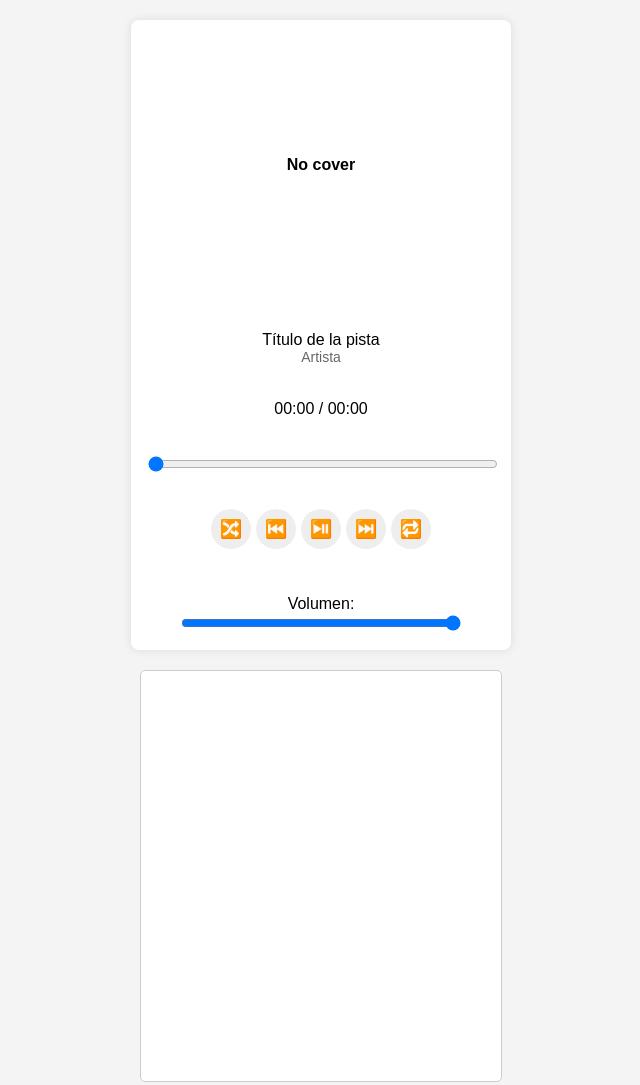
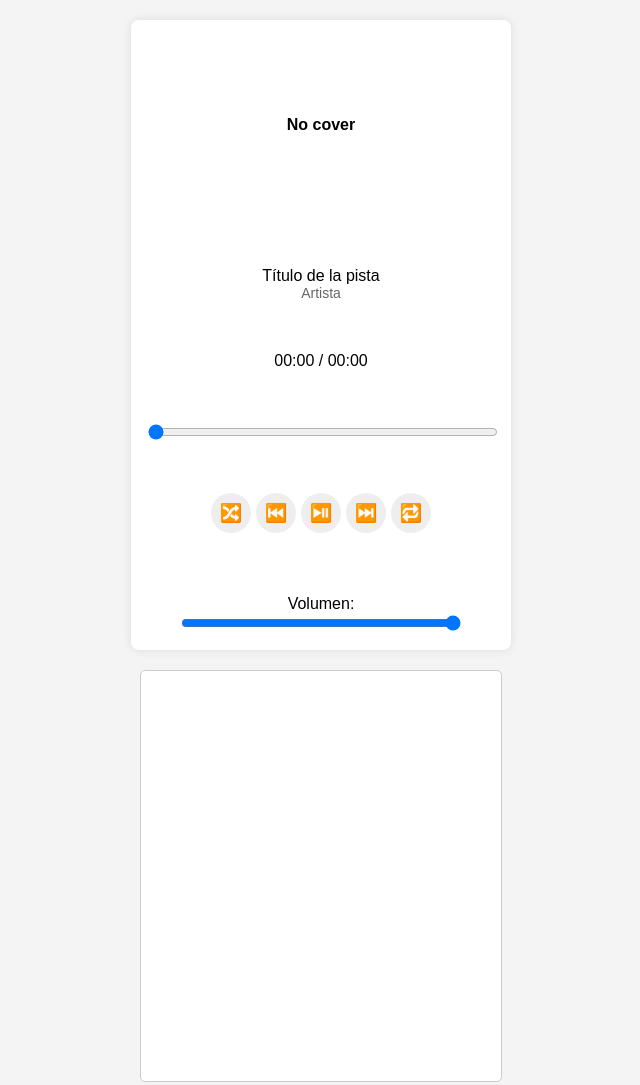
Before and after one commit to UnknowAi123/Workstation, a plain HTML site: page index.html in a window 1280 px wide. Shown: the top 1085 px of the page, without its empty margins (319-959 px from the left). Drawn offline with Linux system fonts and the light colour scheme.

Commit message:
Update index.html

```diff
--- a/index.html
+++ b/index.html
@@ -33,8 +33,8 @@
     }
     /* Cover: tamaño fijo 260x260 */
     #coverArt {
-      width: 260px;
-      height: 260px;
+      width: 180px;
+      height: 180px;
       border-radius: 5px;
       background-size: cover;
       background-position: center;
```
